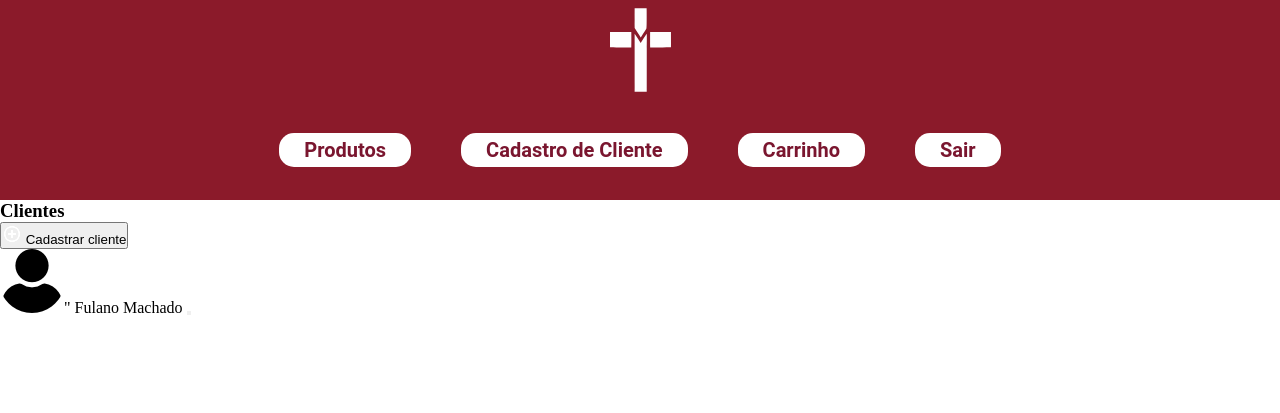
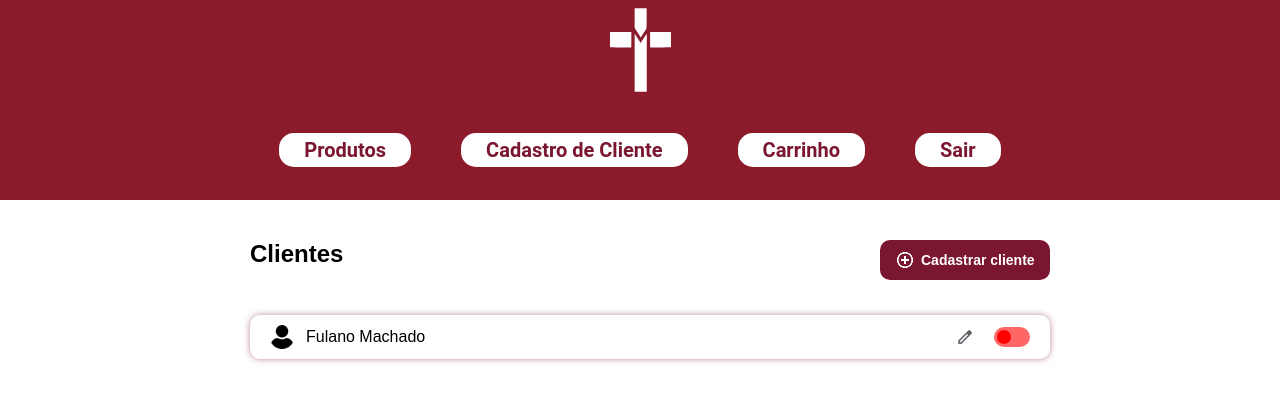
Before and after one commit to EnriqueSena1/Projeto_Prover, a Django app: page /CadastroCliente/ in a window 1280 px wide. Shown: the top 413 px of the page. Run offline with Django 4.2, Linux system fonts and the light colour scheme.

Commit message:
feature - javascript

```diff
--- /dev/null
+++ b/ProjetoProver/api/static/css/VendedorCSS/cadastroCliente.css
@@ -0,0 +1,134 @@
+.principal{
+    display: flex;
+    flex-direction: column;
+    padding: 40px;
+    font-family: Arial, sans-serif;
+    max-width: 800px;
+    margin-left: 50px;
+    padding-left: 200px;
+}
+
+.clientes-container{
+    margin-bottom: 20px;
+}
+
+.addCliente{
+    background-color:#7A162F;
+    color: white;
+    padding: 8px 15px;
+    border: none;
+    border-radius: 10px;
+    cursor: pointer;
+    font-weight: bold;
+    font-size: 14px;
+    display: flex;
+    align-items: center;
+    gap: 6px;
+    height: 40px;
+    width: 170px;
+}
+
+
+.clientes-header{
+    display: flex;
+    justify-content: space-between;
+
+}
+
+.cliente-card {
+    display: flex;
+    align-items: center;
+    justify-content: space-between;
+    background-color: #fff;
+    padding: 10px 20px;
+    margin: 15px auto;
+    border-radius: 10px;
+    box-shadow: 0 0 6px #7A162F80;
+    transition: transform 0.3s ease, box-shadow 0.3s ease, background-color 0.3s ease;
+}
+
+.cliente-card:hover {
+    transform: translateY(-4px);
+    box-shadow: 0 8px 16px #7A162F80;
+    background-color: #fff8f8;
+    cursor: pointer;
+}
+
+.cliente-info {
+    display: flex;
+    align-items: center;
+  }
+
+
+.icon-usuario {
+    width: 24px;
+    height: 24px;
+    margin-right: 12px;
+  }
+
+
+.cliente-nome {
+    font-weight: 500;
+    font-size: 16px;
+  }
+
+
+.cliente-acoes {
+    display: flex;
+    align-items: center;
+    gap: 20px;
+  }
+
+
+.icon-editar {
+    width: 18px;
+    height: 18px;
+    cursor: pointer;
+  }
+
+
+.switch {
+    position: relative;
+    display: inline-block;
+    width: 36px;
+    height: 20px;
+  }
+
+.switch input {
+    opacity: 0;
+    width: 0;
+    height: 0;
+  }
+
+.slider {
+    position: absolute;
+    cursor: pointer;
+    background-color: #ff6666;
+    top: 0;
+    left: 0;
+    right: 0;
+    bottom: 0;
+    transition: .4s;
+    border-radius: 34px;
+  }
+
+.slider:before {
+    position: absolute;
+    content: "";
+    height: 14px;
+    width: 14px;
+    left: 3px;
+    bottom: 3px;
+    background-color: red;
+    transition: .4s;
+    border-radius: 50%;
+  }
+
+.switch input:checked + .slider {
+    background-color: #90ee90;
+  }
+
+.switch input:checked + .slider:before {
+    transform: translateX(16px);
+    background-color: #00cc00;
+  }
--- a/ProjetoProver/api/templates/vendedor/cadastroCliente.html
+++ b/ProjetoProver/api/templates/vendedor/cadastroCliente.html
@@ -18,29 +18,110 @@
 </head>
 <body>
     {% include 'componentes/menus/menuVendedor.html' %}
+
     <div class="principal">
-        <div class="detalhe">
 
-            <div class="boxCliente">
-                <h3>Clientes</h3>
-                <button class="addCliente">
-                    <img src="{% static 'img/AdicionarCliente.png' %}" alt="Adicionar ícone">
-                    <span>Cadastrar cliente</span>
-                </button>
+        <div class="clientes-container">
+
+            <div class="clientes-header">
+              <h2>Clientes</h2>
+              <button id = "cadastrarCliente" class ="addCliente">
+                <img src="{% static '/img/AdicionarCliente.png' %}" alt="Cadastrar" class="icon-cadastrar">
+                Cadastrar cliente
+              </button>
             </div>
         </div>
-        <div class = "listaClientes">
-            <ul>
-                <li>
-                    <div class = "cliente1">
-                        <img src = "{% static 'img/Usuario.png'%}" alt="usuario">"
-                        <span>Fulano Machado</span>
-                        <button class = "edit-btn"></button>
 
+        {%include 'componentes/popUps/popUpUsuario.html' %}
+
+        <div id="lista-clientes">
+            <div class="cliente-card">
+                <div class="cliente-info">
+                  <img src="{% static 'img/Usuario.png' %}" alt="Usuário" class="icon-usuario">
+                  <span class="cliente-nome">Fulano Machado</span>
+                </div>
+
+                <div class="cliente-acoes">
+                  <img id = "editar" src="{% static 'img/Editar.png' %}" alt="Editar" class="icon-editar">
+                  <label id = "status" class="switch">
+                    <input type="checkbox">
+                    <span class="slider"></span>
+                  </label>
+                </div>
+              </div>
+        </div>
+        <script>
+            document.addEventListener("DOMContentLoaded", function () {
+              const form = document.getElementById("cadastroForm");
+              const nomeInput = document.getElementById("nomeCliente");
+              const dialog = document.getElementById("cadastroDialog");
+              const listaClientes = document.getElementById("lista-clientes");
+
+              form.addEventListener("submit", function (e) {
+                e.preventDefault();
+
+                const nome = nomeInput.value.trim();
+                if (nome === "") {
+                    alert("Preencha o nome do cliente.");
+                    return;
+                }
+
+                const formData = new FormData(form);
+
+                fetch("/clientes/cadastrar/", {
+                    method: "POST",
+                    headers: {
+                    "X-CSRFToken": form.querySelector("[name=csrfmiddlewaretoken]").value
+                    },
+                    body: formData
+                })
+                .then(response => {
+                    if (!response.ok) throw new Error("Erro ao cadastrar cliente.");
+                    return response.json();
+                })
+                .then(data => {
+
+                    listaClientes.style.display = "block";
+
+                    const novoCard = document.createElement("div");
+                    novoCard.className = "cliente-card";
+                    novoCard.innerHTML = `
+                    <div class="cliente-info">
+                        <img src="/static/img/Usuario.png" alt="Usuário" class="icon-usuario">
+                        <span class="cliente-nome">${data.nome}</span>
                     </div>
-                </li>
-        </ul>
-        </div>
+                    <div class="cliente-acoes">
+                        <img id="editar" src="/static/img/Editar.png" alt="Editar" class="icon-editar">
+                        <label class="switch">
+                        <input type="checkbox">
+                        <span class="slider"></span>
+                        </label>
+                    </div>
+                    `;
+                    listaClientes.appendChild(novoCard);
+
+                    dialog.close();
+                    form.reset();
+                })
+                .catch(err => {
+                    alert("Erro ao salvar cliente.");
+                    console.error(err);
+                });
+                });
+
+
+
+              document.getElementById("cadastrarCliente").addEventListener("click", function () {
+                dialog.showModal();
+              });
+
+
+              document.getElementById("closeButton").addEventListener("click", function () {
+                dialog.close();
+              });
+            });
+          </script>
+
 </body>
 </html>
 
--- a/ProjetoProver/api/views.py
+++ b/ProjetoProver/api/views.py
@@ -1,3 +1,5 @@
 from django.shortcuts import render
-
-# Create your views here.
+from django.http import JsonResponse
+from django.views.decorators.csrf import csrf_exempt
+from .models import CustomUser
+import json
```
Also changed, not shown: ProjetoProver/api/static/css/cadastroCliente.css (deleted, +0 -19 lines), ProjetoProver/api/models.py (line endings or trailing spaces).
